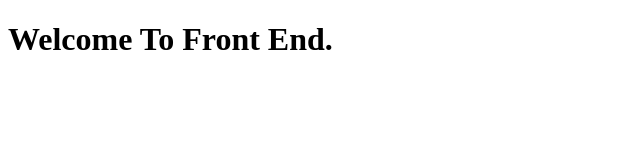
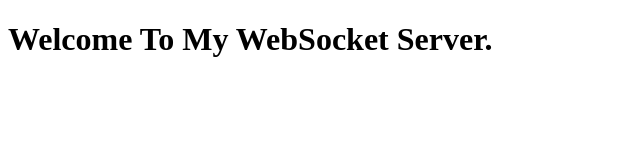
Before and after one commit to seftel72/Full-Stack-Front-End, a plain HTML site: page index.html in a window 1280 px wide. Shown: the whole page, without its empty margins (0-640 px from the left). Drawn offline with Linux system fonts and the light colour scheme.

Commit message:
Slight Change to H1

```diff
--- a/index.html
+++ b/index.html
@@ -6,7 +6,7 @@
     <title>Document</title>
 </head>
 <body>
-<h1>Welcome To Front End.</h1>
+<h1>Welcome To My WebSocket Server.</h1>
 
 </body>
 
```
